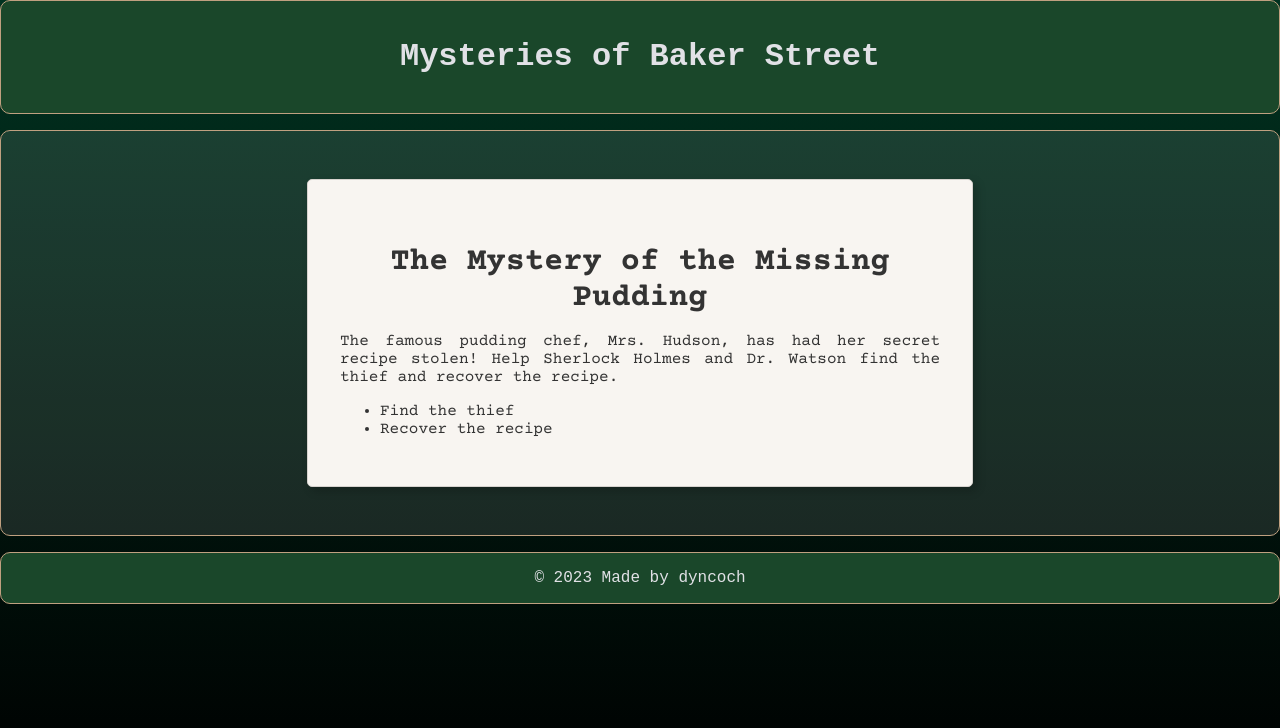
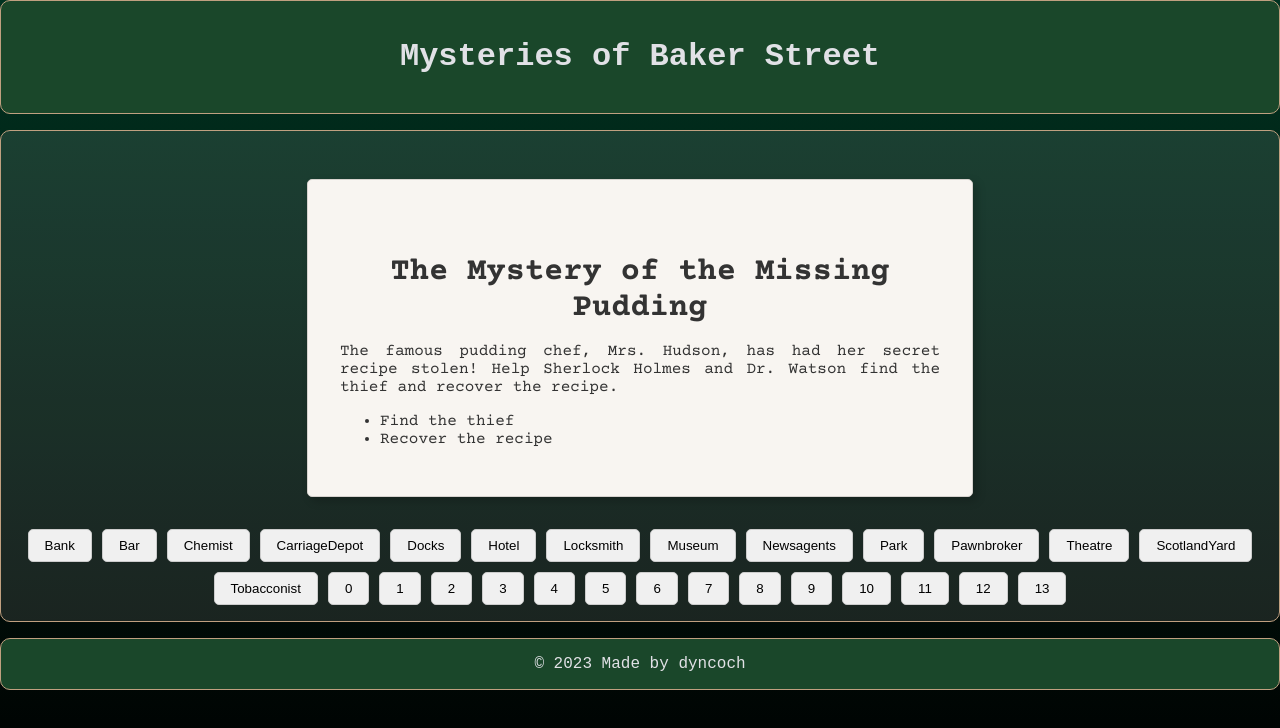
Before and after one commit to dyncoch/mysteries-of-baker-street-angular, an Angular app: page / in a window 1280 px wide. Both pictures are taken after a click on the button "START GAME". Shown: the top 728 px of the page. Built offline with nearby package versions, Linux system fonts and the light colour scheme.

Commit message:
Refactor case-view component and add locations buttons component

```diff
--- a/src/app/case-view/case-view.component.html
+++ b/src/app/case-view/case-view.component.html
@@ -1,3 +1,4 @@
+<section>
     <div class="page">
         <h1>{{ case.name }}</h1>
         <p>{{ case.description }}</p>
@@ -7,3 +8,5 @@
             </li>
         </ul>
     </div>
+</section>
+<app-locations-buttons [locations]="locationValues"></app-locations-buttons>
--- a/src/app/case-view/case-view.component.ts
+++ b/src/app/case-view/case-view.component.ts
@@ -1,16 +1,24 @@
 import { Component, Input } from '@angular/core';
 import { Case } from '../case';
 import { CommonModule } from '@angular/common';
+import { LocationsButtonsComponent } from '../locations-buttons/locations-buttons.component';
+import { Location } from '../location';
+
 
 @Component({
   selector: 'app-case-view',
   standalone: true,
   imports: [
-    CommonModule
+    CommonModule,
+    LocationsButtonsComponent,
   ],
   templateUrl: './case-view.component.html',
   styleUrl: './case-view.component.scss'
 })
 export class CaseViewComponent {
   @Input() case!: Case;
+  // @Input() locations!: string[];
+
+  locationValues = Object.values(Location).map(location => location.toString());
+
 }
--- /dev/null
+++ b/src/app/locations-buttons/locations-buttons.component.html
@@ -0,0 +1,5 @@
+<div class="locations">
+    <div *ngFor="let location of locations">
+        <button class="location-button">{{ location }}</button>
+    </div>
+</div>
--- /dev/null
+++ b/src/app/locations-buttons/locations-buttons.component.scss
@@ -0,0 +1,24 @@
+.locations {
+    display: flex;
+    flex-wrap: wrap;
+    gap: 10px;
+    justify-content: center;
+}
+
+.location-button {
+    padding: 8px 16px;
+    background-color: #f0f0f0;
+    border: 1px solid #ccc;
+    border-radius: 5px;
+    cursor: pointer;
+    transition: background-color 0.3s, border-color 0.3s;
+    width: fit-content;
+
+    // Use flex to make buttons of equal width
+    flex: 1 1 auto;
+
+    &:hover {
+        background-color: #e0e0e0;
+        border-color: #b0b0b0;
+    }
+}
--- a/src/styles.scss
+++ b/src/styles.scss
@@ -123,27 +123,7 @@ body {
     text-align: center;
 }
 
-.locations {
-    display: flex;
-    flex-wrap: wrap;
-    gap: 10px;
-    /* Adjust the gap between buttons */
-    justify-content: center;
-}
 
-.location-button {
-    padding: 8px 16px;
-    background-color: #f0f0f0;
-    border: 1px solid #ccc;
-    border-radius: 5px;
-    cursor: pointer;
-    transition: background-color 0.3s, border-color 0.3s;
-
-    &:hover {
-        background-color: #e0e0e0;
-        border-color: #b0b0b0;
-    }
-}
 
 // Responsive adjustments if needed
 @media (max-width: 768px) {
```
Also changed, not shown: src/app/locations-buttons/locations-buttons.component.ts (added, +15 -0 lines), 1 other file (tests, documents, lock files or other folders). Lines whose indentation alone changed are shown as unchanged.
